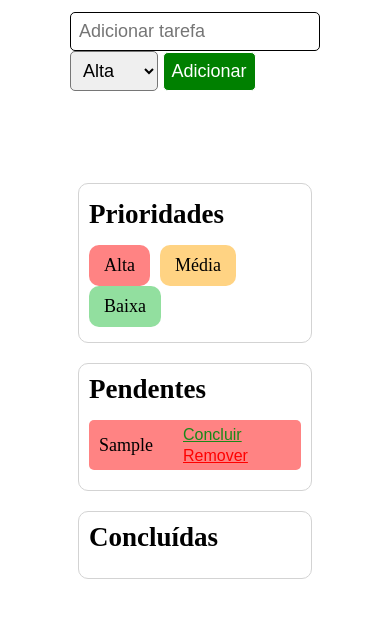
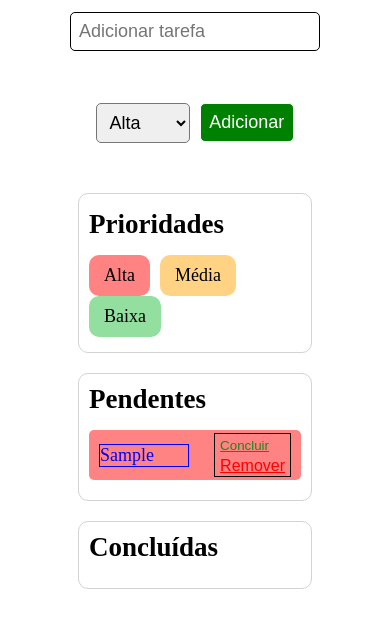
Before and after one commit to ViniciosMatos/lista, a plain HTML site: page index.html in a window 390 px wide. Both pictures are taken after typing "Sample" into the empty fields and a click on the button "Adicionar". Shown: the part 55-682 px from the top of the page. Drawn offline with Linux system fonts and the light colour scheme.

Commit message:
responsividade

```diff
--- a/index.html
+++ b/index.html
@@ -15,14 +15,17 @@
 
     <main>
         <section class="addTarefas">
-            <input type="text" id="tarefa" placeholder="Adicionar tarefa" maxlength="80">
+            <div>
+                <input type="text" id="tarefa" placeholder="Adicionar tarefa" maxlength="80">
+                <p class="hidden" id="aviso">O campo da tarefa não pode estar vazio.</p>
+            </div>
             <select id="prioridade">
                 <option value="alta" selected>Alta</option>
                 <option value="media">Média</option>
                 <option value="baixa">Baixa</option>
             </select>
             <button onclick="adicionarTarefa()">Adicionar</button>
-            <p class="hidden" id="aviso">O campo da tarefa não pode estar vazio.</p>
+
         </section>
 
         <section class="legenda">
--- a/script.js
+++ b/script.js
@@ -10,8 +10,14 @@ function adicionarTarefa(){
     }else{
         aviso.classList.add('hidden')
 
+        const textoTarefa = document.createElement('p')
+        textoTarefa.textContent = tarefa.value
+
         const novaTarefa = document.createElement('div')
-        novaTarefa.textContent = tarefa.value
+        novaTarefa.appendChild(textoTarefa)
+
+        // const novaTarefa = document.createElement('div')
+        // novaTarefa.textContent = tarefa.value
 
         const btnConcluir = document.createElement('button')
         btnConcluir.textContent = "Concluir"
--- a/style.css
+++ b/style.css
@@ -1,42 +1,57 @@
-*{
+* {
     padding: 0;
     margin: 0;
+    box-sizing: border-box;
 }
-body{
+
+body {
     display: flex;
     flex-direction: column;
     align-items: center;
     gap: 15px;
     padding-top: 15px;
 }
-main{
+
+main {
     display: flex;
     flex-direction: column;
     gap: 20px;
     width: 60%;
     font-size: large;
 }
+
 /* SEÇÃO PARA ADICIONAR TAREFAS */
-.addTarefas{
-    align-self: center;
+.addTarefas {
+    display: flex;
+    flex-direction: row;
+    justify-content: center;
+    align-items: start;
     margin: 0 0 30px 0;
-    & p{
-        color: red;
-        padding-left: 10px;
-    }
-}
-input{
+    gap: 10px;
+
+    & div {
+        display: flex;
+        flex-direction: column;
+
+        & input {
             font-size: large;
             padding: 8px;
             border-radius: 5px;
             border: 1px solid;
         }
-select{
+
+        & p {
+            color: red;
+        }
+    }
+
+    & select {
         font-size: large;
         padding: 8px;
         border-radius: 5px;
     }
-.addTarefas button{
+
+    & button {
         font-size: large;
         padding: 8px;
         border-radius: 5px;
@@ -44,34 +59,43 @@ select{
         color: white;
         border: 1px solid;
     }
+}
 
-.hidden{
+
+
+
+.hidden {
     visibility: hidden;
 }
+
 /* SEÇÃO DE LEGENDA */
-.legenda{
+.legenda {
     display: flex;
     flex-wrap: wrap;
     border: 1px solid lightgray;
     border-radius: 10px;
     padding: 15px 10px;
-    & p{
+
+    & p {
         padding: 10px 15px;
         border-radius: 10px;
         margin-right: 10px;
     }
 }
-h2{
+
+h2 {
     margin-bottom: 15px;
     width: 100%;
 }
+
 /* SEÇÃO PARA TAREFAS PENDENTES */
-#tarefasPendentes{
+#tarefasPendentes {
     border: 1px solid lightgray;
     border-radius: 10px;
     padding: 10px 10px;
 }
-.todasTarefas{
+
+.todasTarefas {
     display: flex;
     align-items: center;
     justify-content: space-between;
@@ -79,42 +103,79 @@ h2{
     border-radius: 5px;
     padding: 0 10px;
     margin-bottom: 10px;
+
+    & div {
+        border: 1px solid;
     }
-.todasTarefas button{
+    & p {
+        color: blue;
+        border: 1px solid;
+        width: 85%;
+
+   }
+
+
+    & button {
         text-decoration: underline;
         border: none;
         background-color: transparent;
         margin: 0 5px
     }
-.btn-concluir{
-    font-size: medium;
+}
+
+.todasTarefas button {
+    text-decoration: underline;
+    border: none;
+    background-color: transparent;
+    margin: 0 5px
+}
+
+.btn-concluir {
+    font-size: ;
     color: rgb(25, 136, 25);
 }
-.btn-remover{
+
+.btn-remover {
     font-size: medium;
     color: red;
 }
-.ml-25{
+
+.ml-25 {
     margin-left: 25px;
 }
+
 /* SEÇÃO PARA TAREFAS CONCLUÍDAS */
-#tarefasConcluidas{
+#tarefasConcluidas {
     border: 1px solid lightgray;
     border-radius: 10px;
     padding: 10px 10px;
 }
 
-
-
-
-
-
-.alta-prioridade{
+.alta-prioridade {
     background-color: rgb(255, 131, 131);
 }
-.media-prioridade{
+
+.media-prioridade {
     background-color: rgb(255, 211, 131);
 }
-.baixa-prioridade{
+
+.baixa-prioridade {
     background-color: rgb(146, 223, 159);
 }
+
+@media (max-width: 768px) {
+    .addTarefas {
+        display: flex;
+        flex-wrap: wrap;
+        justify-content: center;
+        gap: 10px;
+    }
+
+    select {
+        width: 40%;
+    }
+
+    .addTarefas button {
+        width: 40%;
+    }
+}
```
Lines whose indentation alone changed are shown as unchanged.
